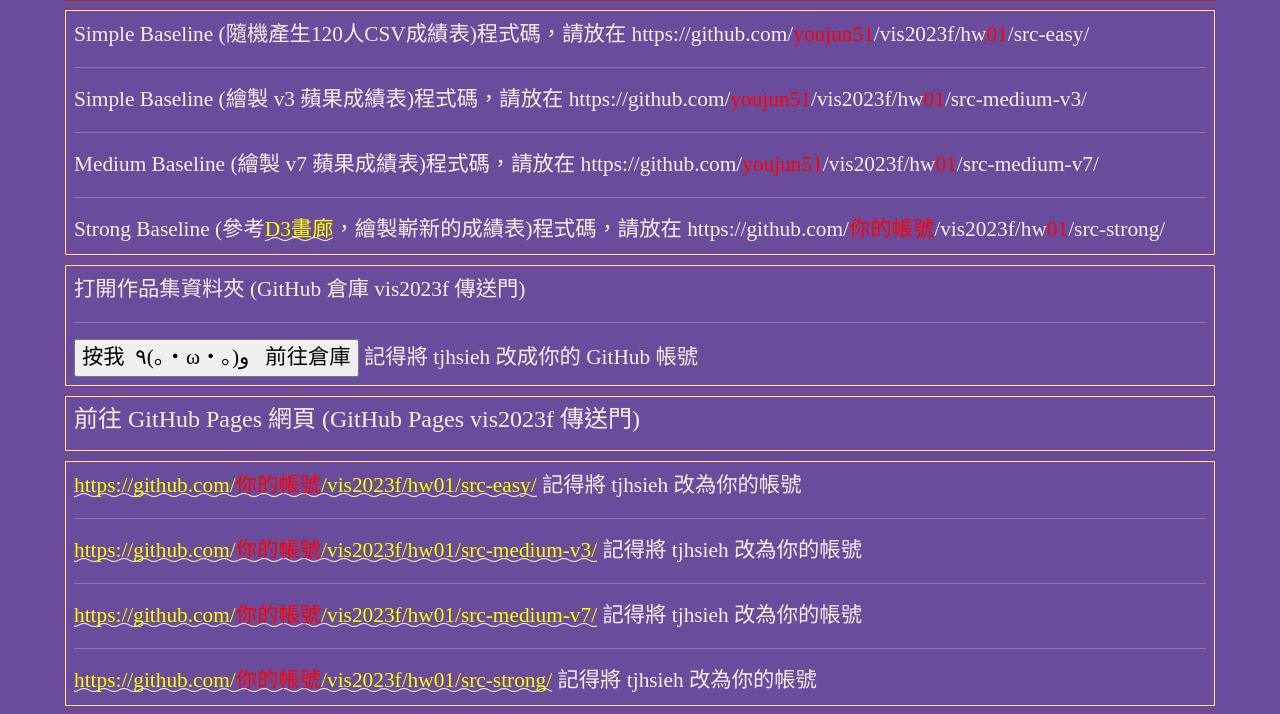
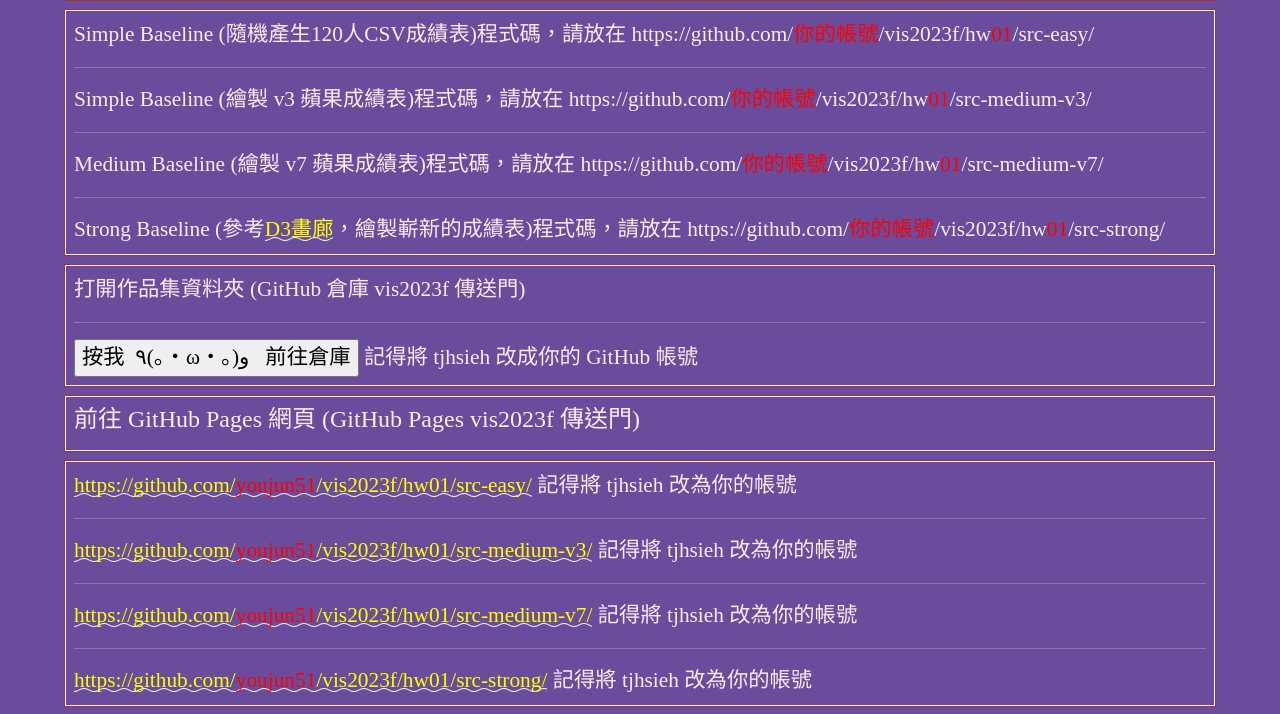
Before and after one commit to youjun51/22, a plain HTML site: page hw01/index.html in a window 1280 px wide. Shown: the part 83-797 px from the top of the page. Drawn offline with nearby package versions, Linux system fonts and the light colour scheme; a web font is replaced by a local one.

Commit message:
Update index.html

```diff
--- a/hw01/index.html
+++ b/hw01/index.html
@@ -185,11 +185,11 @@
   <!-- ------------------------------------------------>
   <div class="row hw12">
     <div class="col-md-12 twenty">
-      Simple Baseline (隨機產生120人CSV成績表)程式碼，請放在 https://github.com/<span style="color:red;">youjun51</span>/vis2023f/hw<span style="color:red;">01</span>/src-easy/<br>
+      Simple Baseline (隨機產生120人CSV成績表)程式碼，請放在 https://github.com/<span style="color:red;">你的帳號</span>/vis2023f/hw<span style="color:red;">01</span>/src-easy/<br>
       <hr>
-      Simple Baseline (繪製 v3 蘋果成績表)程式碼，請放在 https://github.com/<span style="color:red;">youjun51</span>/vis2023f/hw<span style="color:red;">01</span>/src-medium-v3/<br>
+      Simple Baseline (繪製 v3 蘋果成績表)程式碼，請放在 https://github.com/<span style="color:red;">你的帳號</span>/vis2023f/hw<span style="color:red;">01</span>/src-medium-v3/<br>
       <hr>
-      Medium Baseline (繪製 v7 蘋果成績表)程式碼，請放在 https://github.com/<span style="color:red;">youjun51</span>/vis2023f/hw<span style="color:red;">01</span>/src-medium-v7/<br>
+      Medium Baseline (繪製 v7 蘋果成績表)程式碼，請放在 https://github.com/<span style="color:red;">你的帳號</span>/vis2023f/hw<span style="color:red;">01</span>/src-medium-v7/<br>
       <hr>
       Strong Baseline (參考<a href="https://observablehq.com/@d3/gallery?utm_source=d3js-org&utm_medium=nav&utm_campaign=try-observable">D3畫廊</a>，繪製嶄新的成績表)程式碼，請放在 https://github.com/<span style="color:red;">你的帳號</span>/vis2023f/hw<span style="color:red;">01</span>/src-strong/<br>
     </div>
@@ -216,13 +216,13 @@
   <!-- ------------------------------------------------>
   <div class="row hw12">
     <div class="col-md-12 twenty">
-      <a href="https://github.com/tjhsieh/vis2023f/hw01/src-easy/">https://github.com/<span style="color:red;">你的帳號</span>/vis2023f/hw01/src-easy/</a> 記得將 tjhsieh 改為你的帳號
+      <a href="https://github.com/youjun51/vis2023f/hw01/src-easy/">https://github.com/<span style="color:red;">youjun51</span>/vis2023f/hw01/src-easy/</a> 記得將 tjhsieh 改為你的帳號
       <hr>
-      <a href="https://github.com/tjhsieh/vis2023f/hw01/src-medium-v3/">https://github.com/<span style="color:red;">你的帳號</span>/vis2023f/hw01/src-medium-v3/</a> 記得將 tjhsieh 改為你的帳號
+      <a href="https://github.com/youjun51/vis2023f/hw01/src-medium-v3/">https://github.com/<span style="color:red;">youjun51</span>/vis2023f/hw01/src-medium-v3/</a> 記得將 tjhsieh 改為你的帳號
       <hr>
-      <a href="https://github.com/tjhsieh/vis2023f/hw01/src-medium-v7/">https://github.com/<span style="color:red;">你的帳號</span>/vis2023f/hw01/src-medium-v7/</a> 記得將 tjhsieh 改為你的帳號
+      <a href="https://github.com/youjun51/vis2023f/hw01/src-medium-v7/">https://github.com/<span style="color:red;">youjun51</span>/vis2023f/hw01/src-medium-v7/</a> 記得將 tjhsieh 改為你的帳號
       <hr>
-      <a href="https://github.com/tjhsieh/vis2023f/hw01/src-strong/">https://github.com/<span style="color:red;">你的帳號</span>/vis2023f/hw01/src-strong/</a> 記得將 tjhsieh 改為你的帳號
+      <a href="https://github.com/youjun51/vis2023f/hw01/src-strong/">https://github.com/<span style="color:red;">youjun51</span>/vis2023f/hw01/src-strong/</a> 記得將 tjhsieh 改為你的帳號
     </div>
   </div>
 
```
